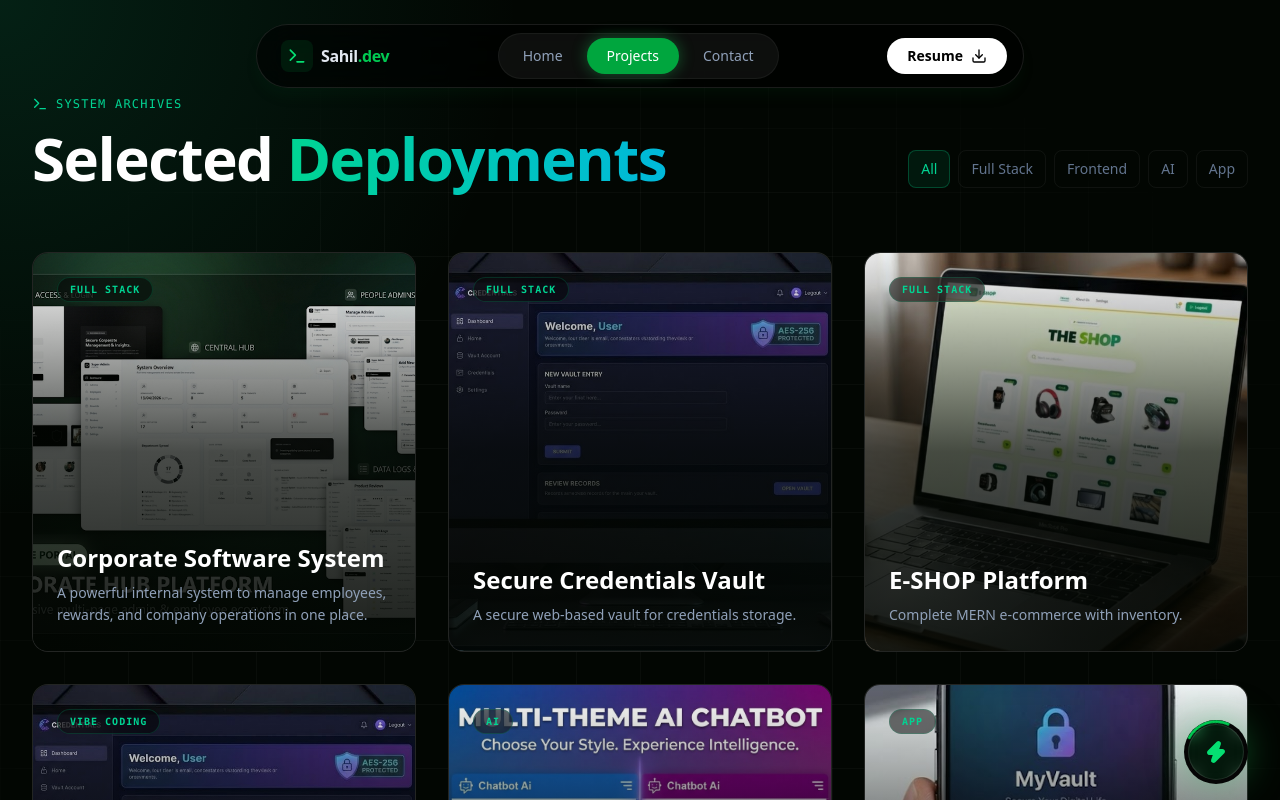
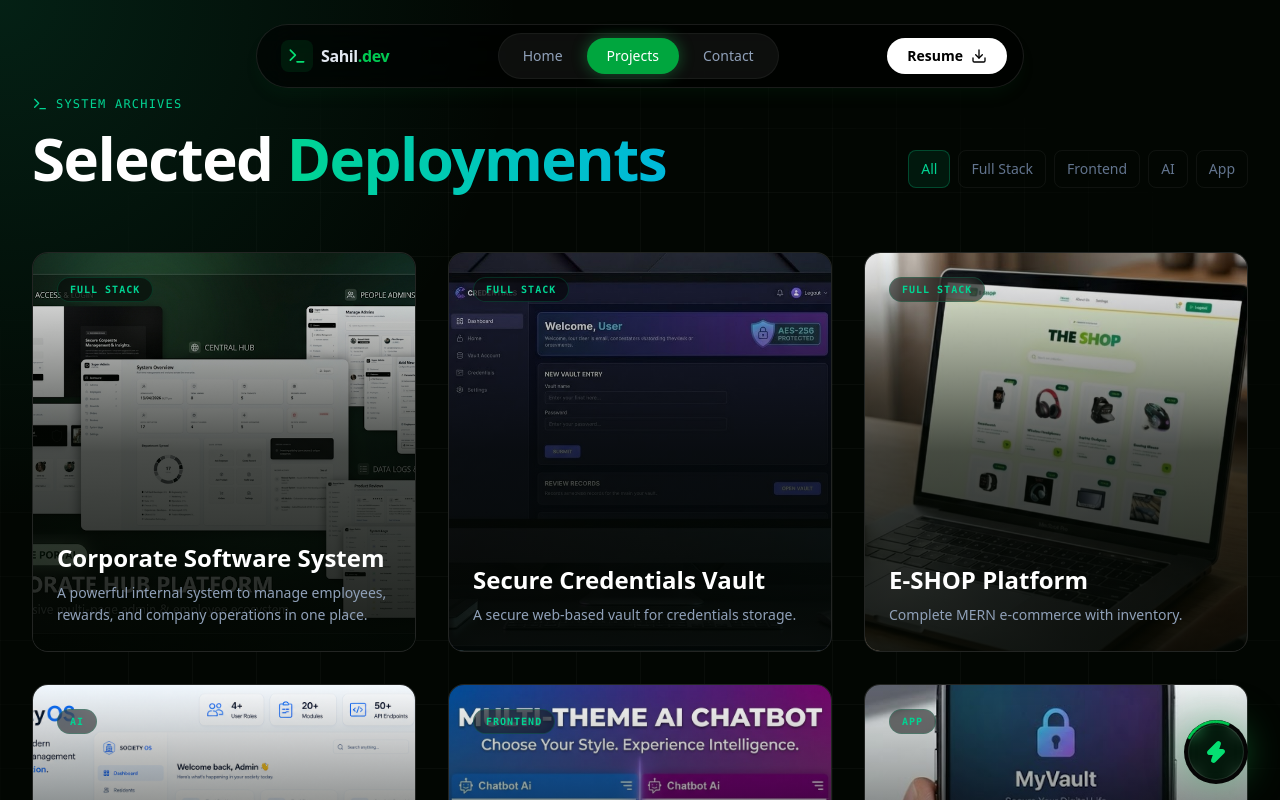
Before and after one commit to masterSahil/Master-Portfolio, a Next.js app: page /projects in a window 1280 px wide. Shown: the top 800 px of the page. Built offline with nearby package versions, Linux system fonts and the light colour scheme.

Commit message:
project updated

```diff
--- a/src/components/Projects.jsx
+++ b/src/components/Projects.jsx
@@ -16,8 +16,8 @@ function cn(...inputs) {
 import img1 from '../assets/Image/Home/Projects/prj1.png'
 import img2 from '../assets/Image/Home/Projects/prj2.png'
 import img3 from '../assets/Image/Home/Projects/prj3.png'
+import saasImg from '../assets/Image/Home/Projects/saas.png'
 import img4 from '../assets/Image/Home/Projects/prj4.png'
-import img5 from '../assets/Image/Home/Projects/prj5.png'
 import img6 from '../assets/Image/Home/Projects/prj6.png'
 
 // --- DATA ---
@@ -56,9 +56,9 @@ const PROJECTS = [
     id: 4,
     title: "Smart Society Saas",
     desc: "Enterprise SaaS for modern residential community management with digital transformation.",
-    image: img2,
+    image: saasImg,
     tech: ["Next.js", "MongoDB", "Tailwind", "RBAC"],
-    category: "Vibe Coding",
+    category: "AI",
     repoUrl: "https://github.com/masterSahil/Credentials",
     liveUrl: "https://credentials-bay.vercel.app/"
   },
@@ -68,7 +68,7 @@ const PROJECTS = [
     desc: "Real-time conversational agent with memory.",
     image: img3,
     tech: ["React", "Gemini API", "Theme UI"],
-    category: "AI",
+    category: "Frontend",
     repoUrl: "https://github.com/masterSahil/Chatbot-main",
     liveUrl: "https://chatbot-main-nine.vercel.app/"
   },
```
Also changed, not shown: src/assets/Image/Home/Projects/saas.png (added).
